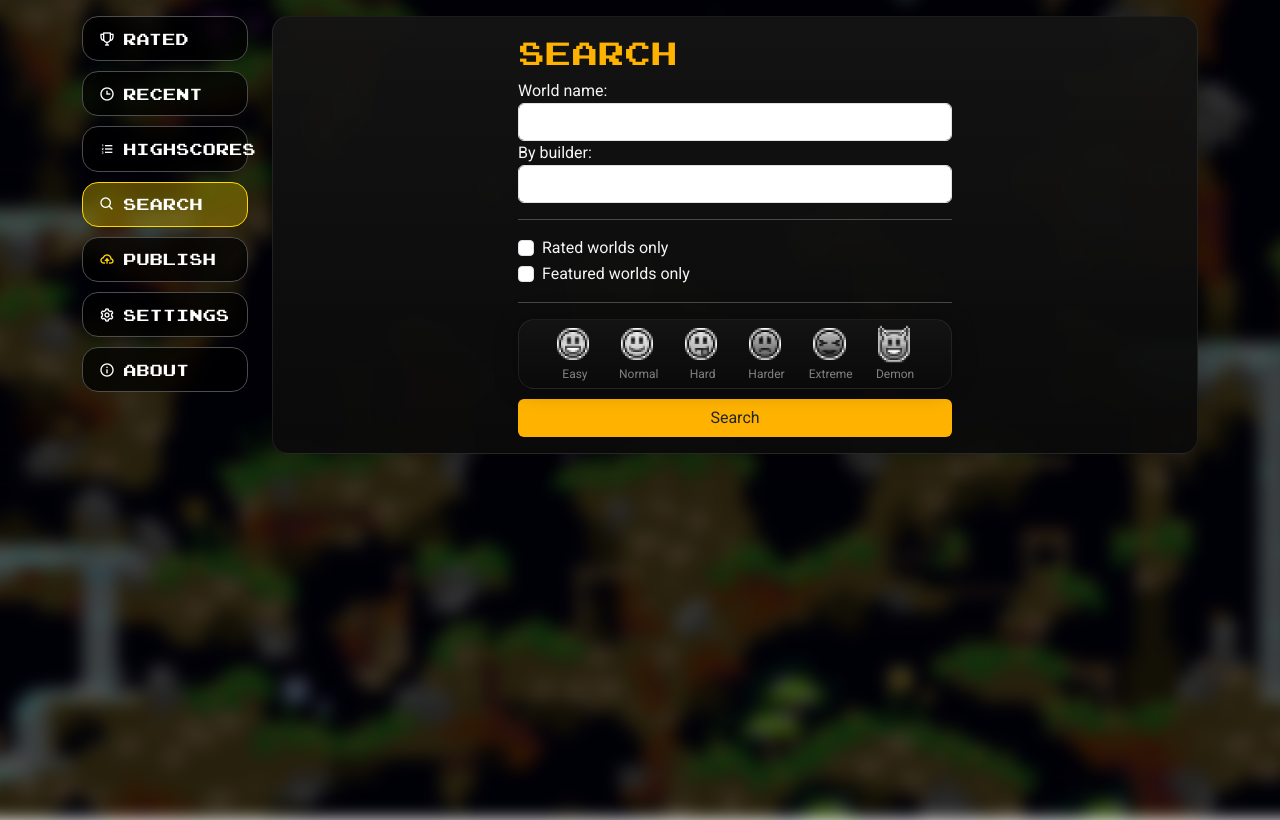
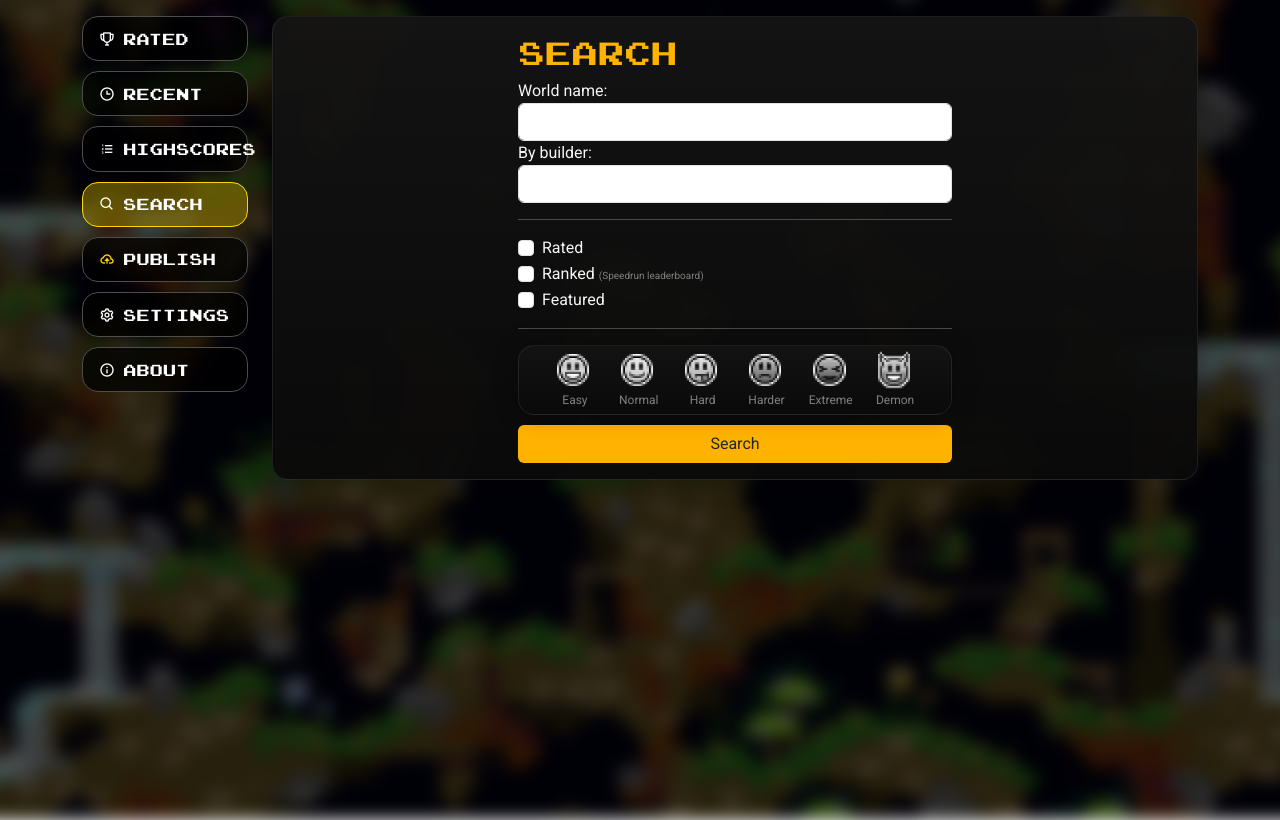
Before and after one commit to MartenM/Realms-Web, a SvelteKit app: page /search in a window 1280 px wide. Shown: the top 820 px of the page. Built offline with nearby package versions, Linux system fonts and the light colour scheme; no server answers.

Commit message:
Minor update to search

```diff
--- a/src/ambient.d.ts
+++ b/src/ambient.d.ts
@@ -11,6 +11,7 @@ interface PublishedWorld {
     requestedDifficulty: number | null
     ratedDifficulty: number
     featuredLevel: number
+    ranked: boolean,
     ownerUsername: string
     completions: number,
     completed: boolean,
@@ -100,5 +101,6 @@ interface RealmSearchQuery {
     builderName: string;
     ratedOnly: boolean;
     featuredOnly: boolean;
+    rankedOnly: boolean;
     difficulties: number[]
 }
--- a/src/routes/(wide)/search/+page.svelte
+++ b/src/routes/(wide)/search/+page.svelte
@@ -22,6 +22,14 @@
 
         return params.toString(); // Return the query string
     }
+
+    // Ranked or Featured => always Rated
+    $: if (searchQuery.rankedOnly || searchQuery.featuredOnly) {
+        searchQuery.ratedOnly = true;
+    }
+
+    // Whether Rated checkbox should be locked
+    $: ratedLocked = searchQuery.rankedOnly || searchQuery.featuredOnly;
 
     function search() {
         const currentUrl = new URL(window.location.href);
@@ -53,6 +61,7 @@
         builderName: "",
         ratedOnly: false,
         featuredOnly: false,
+        rankedOnly: false,
         difficulties: []
     }
 
@@ -77,16 +86,23 @@
                 <hr/>
 
                 <div class="form-check">
-                    <input bind:checked={searchQuery.ratedOnly} class="form-check-input" type="checkbox" id="featured-only">
+                    <input bind:checked={searchQuery.ratedOnly} disabled="{ratedLocked}" class="form-check-input" type="checkbox" id="featured-only">
                     <label class="form-check-label" for="featured-only">
-                        Rated worlds only
+                        Rated
+                    </label>
+                </div>
+
+                <div class="form-check">
+                    <input bind:checked={searchQuery.rankedOnly} class="form-check-input" type="checkbox" id="featured-only">
+                    <label class="form-check-label" for="featured-only">
+                        Ranked <span style="font-size: 10px; color: gray">(Speedrun leaderboard)</span>
                     </label>
                 </div>
 
                 <div class="form-check">
                     <input bind:checked={searchQuery.featuredOnly} class="form-check-input" type="checkbox" id="featured-only">
                     <label class="form-check-label" for="featured-only">
-                        Featured worlds only
+                        Featured
                     </label>
                 </div>
 
```
